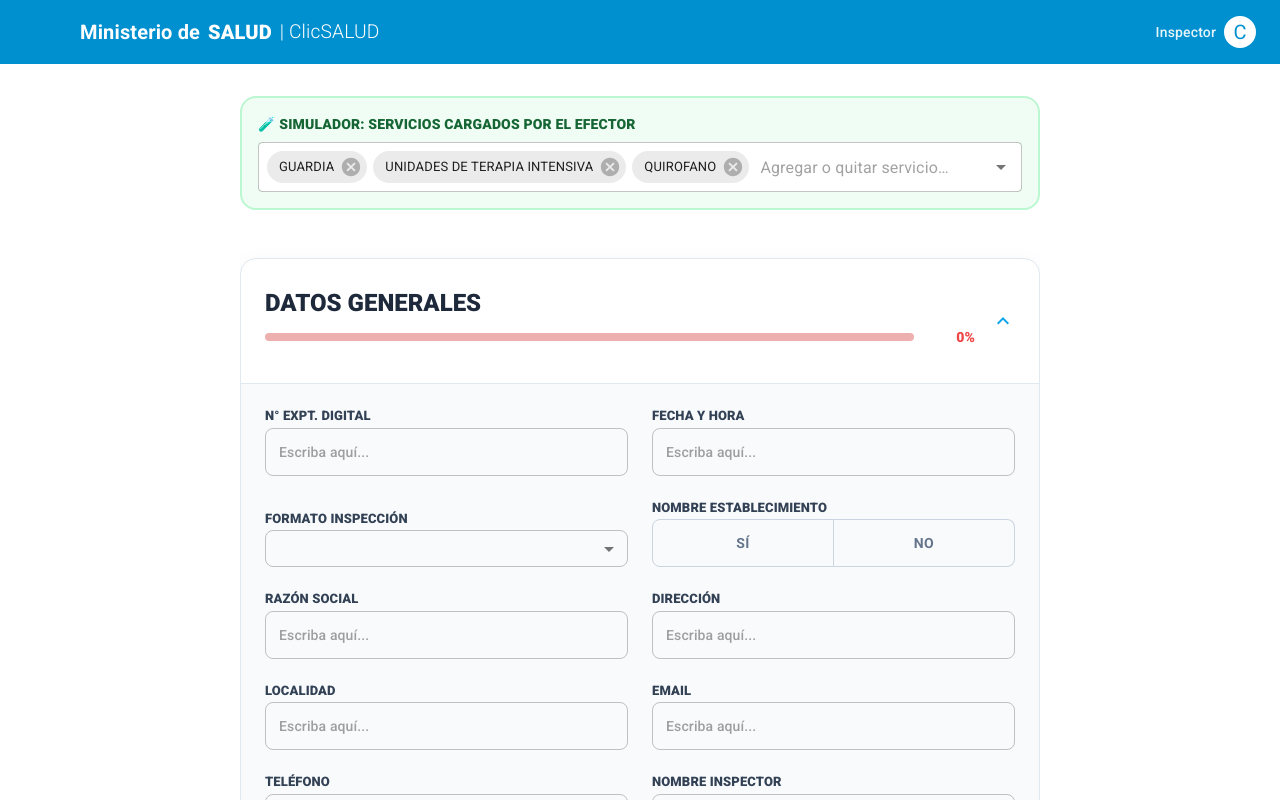
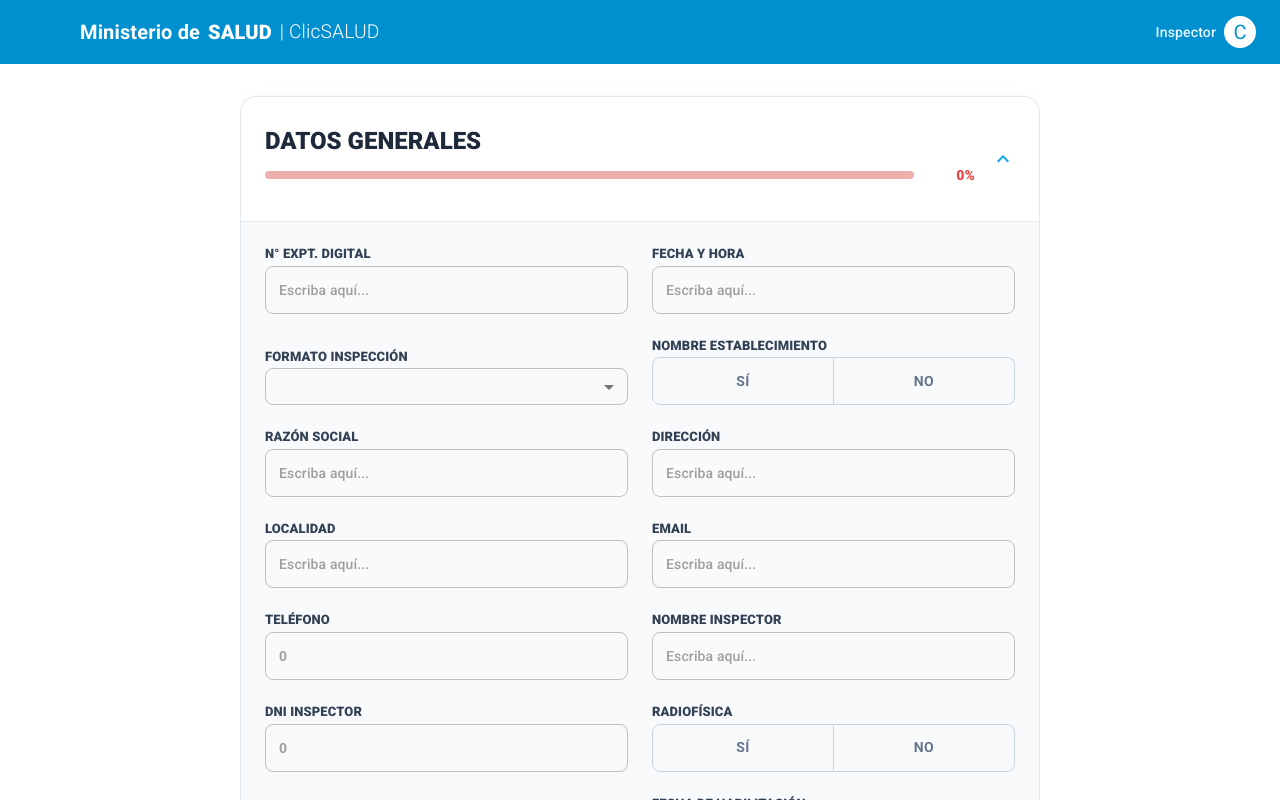
Before and after one commit to azultalavera/clicsalud-prototipos, a React (Vite) app: page /inspector in a window 1280 px wide. Built offline with nearby package versions, Linux system fonts and the light colour scheme; data requests are answered from the project's data file; some icons are missing.

Commit message:
inspeccion 2

```diff
--- a/src/components/efector/HomeEfector.jsx
+++ b/src/components/efector/HomeEfector.jsx
@@ -1,4 +1,4 @@
-import React, { useState, useMemo } from "react";
+import React, { useState, useMemo, useEffect } from "react";
 import {
   Box,
   Typography,
@@ -105,9 +105,18 @@ const HomeEfector = () => {
   const [selectedServices, setSelectedServices] = useState({});
   const [infraSelection, setInfraSelection] = useState({});
   const [equiposCargados, setEquiposCargados] = useState([]);
+  const [rrhhCargado, setRrhhCargado] = useState([]);
   const [isServiceValid, setIsServiceValid] = useState(false);
-  const [isEquipamientoValid, setIsEquipamientoValid] = useState(false); // Solución error línea 100
+  const [isEquipamientoValid, setIsEquipamientoValid] = useState(false);
   const [openModal, setOpenModal] = useState(false);
+
+  // EFECTOR -> INSPECTOR SYNC
+  useEffect(() => {
+    localStorage.setItem("efector_servicios", JSON.stringify(Object.keys(selectedServices)));
+    localStorage.setItem("efector_infra", JSON.stringify(infraSelection));
+    localStorage.setItem("efector_equipos", JSON.stringify(equiposCargados));
+    localStorage.setItem("efector_rrhh", JSON.stringify(rrhhCargado));
+  }, [selectedServices, infraSelection, equiposCargados, rrhhCargado]);
 
   // Moví 'steps' fuera o aseguro su referencia para el useMemo
   const steps = useMemo(
@@ -141,8 +150,12 @@ const HomeEfector = () => {
 
   // Solución error: handleQAFill no se usaba. Podés usarlo en un botón de prueba o borrarlo.
   const handleQAFill = () => {
-    setSelectedServices({ Neonatología: true, Quirófano: true });
-    setInfraSelection({ "Camas UTI": 5 });
+    setSelectedServices({
+      "GUARDIA": true,
+      "UNIDADES DE TERAPIA INTENSIVA": true,
+      "QUIROFANO": true
+    });
+    setInfraSelection({ "Camas UTI": 5, "Salas de Parto": 2 });
     setIsServiceValid(true);
   };
 
@@ -252,6 +265,17 @@ const HomeEfector = () => {
             <Routes>
               <Route path="/" element={<Navigate to="vertramite" replace />} />
               <Route
+                path="actainspeccion"
+                element={
+                  <PantallaInspeccion
+                    serviciosEfector={Object.keys(selectedServices)}
+                    infraEfector={infraSelection}
+                    rrhhEfector={rrhhCargado}
+                    equiposEfector={equiposCargados}
+                  />
+                }
+              />
+              <Route
                 path="servicios"
                 element={
                   <ServicesStep
@@ -265,7 +289,11 @@ const HomeEfector = () => {
               />
               <Route
                 path="rrhh"
-                element={<RRHHStep selectedServices={selectedServices} />}
+                element={<RRHHStep
+                  selectedServices={selectedServices}
+                  rrhhCargado={rrhhCargado}
+                  setRrhhCargado={setRrhhCargado}
+                />}
               />
               <Route
                 path="jefes"
--- a/src/components/efector/steps/RRHHStep.jsx
+++ b/src/components/efector/steps/RRHHStep.jsx
@@ -8,8 +8,8 @@ import DeleteOutlineIcon from '@mui/icons-material/DeleteOutline';
 import AddCircleOutlineIcon from '@mui/icons-material/AddCircleOutline';
 import CheckCircleIcon from '@mui/icons-material/CheckCircle';
 
-const RRHHStep = ({ selectedServices, onValidationSuccess }) => {
-  const [minimos, setMinimos] = useState([]);
+const RRHHStep = ({ selectedServices, rrhhCargado, setRrhhCargado, onValidationSuccess }) => {
+  const [minimos, setMinimos] = useState(rrhhCargado || []);
   const [adicionales, setAdicionales] = useState([]);
   const [revisionEjecutada, setRevisionEjecutada] = useState(false);
 
@@ -45,12 +45,21 @@ const RRHHStep = ({ selectedServices, onValidationSuccess }) => {
       }
     };
 
-    if (selectedServices && Object.keys(selectedServices).length > 0) {
+    if (selectedServices && Object.keys(selectedServices).length > 0 && (!rrhhCargado || rrhhCargado.length === 0)) {
       fetchYFiltrarRRHH();
+    } else if (rrhhCargado && rrhhCargado.length > 0) {
+      setMinimos(rrhhCargado);
     } else {
       setMinimos([]);
     }
   }, [selectedServices]);
+
+  // Sincronizar minimos locales con el padre
+  useEffect(() => {
+    if (setRrhhCargado) {
+       setRrhhCargado(minimos);
+    }
+  }, [minimos]);
 
   // --- FUNCIONES DE MANEJO DE ESTADO ---
 
--- a/src/components/inspeccion/inspector/PantallaInspeccion.jsx
+++ b/src/components/inspeccion/inspector/PantallaInspeccion.jsx
@@ -37,7 +37,12 @@ import {
 
 const DEFAULT_TIPOLOGIA = "CLÍNICAS, SANATORIOS Y HOSPITALES";
 
-const PantallaInspeccion = () => {
+const PantallaInspeccion = ({
+  serviciosEfector: propsServicios,
+  infraEfector: propsInfra,
+  rrhhEfector: propsRrhh,
+  equiposEfector: propsEquipos,
+}) => {
   const [loading, setLoading] = useState(true);
   const [config, setConfig] = useState(null);
   const [inspectorData, setInspectorData] = useState({});
@@ -46,16 +51,44 @@ const PantallaInspeccion = () => {
   const [selectedCategory, setSelectedCategory] = useState("ARQUITECTURA");
   const [selectedSubService, setSelectedSubService] = useState("UTI");
   const [serviciosEfector, setServiciosEfector] = useState([]);
+  const [infraEfector, setInfraEfector] = useState({});
+  const [rrhhEfector, setRrhhEfector] = useState([]);
+  const [equiposEfector, setEquiposEfector] = useState([]);
 
   useEffect(() => {
-    if (config?.servicios && serviciosEfector.length === 0) {
-      setServiciosEfector([
-        "GUARDIA",
-        "UNIDADES DE TERAPIA INTENSIVA",
-        "QUIROFANO",
-      ]);
+    const loadFromCache = () => {
+      const cachedSrv = localStorage.getItem("efector_servicios");
+      const cachedInfra = localStorage.getItem("efector_infra");
+      const cachedRrhh = localStorage.getItem("efector_rrhh");
+      const cachedEquipos = localStorage.getItem("efector_equipos");
+      if (cachedSrv) setServiciosEfector(JSON.parse(cachedSrv));
+      if (cachedInfra) setInfraEfector(JSON.parse(cachedInfra));
+      if (cachedRrhh) setRrhhEfector(JSON.parse(cachedRrhh));
+      if (cachedEquipos) setEquiposEfector(JSON.parse(cachedEquipos));
+    };
+
+    // 1. Prioridad: Props
+    if (propsServicios) {
+      setServiciosEfector(propsServicios);
+      setInfraEfector(propsInfra || {});
+      setRrhhEfector(propsRrhh || []);
+      setEquiposEfector(propsEquipos || []);
+    } else {
+      // 2. Fallback: LocalStorage
+      loadFromCache();
     }
-  }, [config]);
+
+    // 3. Escuchar cambios en otras pestañas (Sincronización automática)
+    const handleStorageChange = (e) => {
+      if (e.key?.startsWith("efector_")) {
+        loadFromCache();
+      }
+    };
+    window.addEventListener("storage", handleStorageChange);
+    return () => window.removeEventListener("storage", handleStorageChange);
+  }, [propsServicios, propsInfra, propsRrhh, propsEquipos]);
+
+
 
   useEffect(() => {
     const fetchData = async () => {
@@ -88,7 +121,6 @@ const PantallaInspeccion = () => {
     HEMODIALISIS: ["HEMODIALISIS", "DIALISIS"],
   };
 
-  // Filtrar los chips de subservicios que realmente están cargados por el efector
   const activeSubServicios = SUBSERVICIOS.filter((sub) => {
     return serviciosEfector.some((srvName) => {
       const isMatch = TARGET_MAPPINGS[sub]?.some((k) =>
@@ -102,7 +134,6 @@ const PantallaInspeccion = () => {
     });
   });
 
-  // Si el sub-servicio actual ya no está activo, seleccionar el primero disponible
   useEffect(() => {
     if (
       activeSubServicios.length > 0 &&
@@ -135,7 +166,6 @@ const PantallaInspeccion = () => {
     );
   }
 
-  // AGRUPACIÓN: DATOS GENERALES vs OTROS SERVICIOS
   const datosGeneralesSrv = config?.servicios?.find((s) =>
     s.name?.toUpperCase().includes("DATOS GENERALES"),
   );
@@ -177,7 +207,6 @@ const PantallaInspeccion = () => {
     },
   ];
 
-  // Lógica de porcentaje de Completitud
   const getFlatFields = (sectionsObj) => {
     return sectionsObj?.flatMap((sec) => sec.fields || []) || [];
   };
@@ -246,7 +275,7 @@ const PantallaInspeccion = () => {
         display: "flex",
         flexDirection: "column",
         minHeight: "calc(100vh - 64px)",
-        width: "95%",
+        width: "89%",
         bgcolor: "#ffffff",
         overflowX: "hidden",
         mx: "auto",
@@ -255,47 +284,6 @@ const PantallaInspeccion = () => {
         pb: 10,
       }}
     >
-      {/* SIMULADOR DE EFECTOR (Para Pruebas) */}
-      <Box
-        sx={{
-          mb: 4,
-          p: 2,
-          bgcolor: "#f0fdf4",
-          borderRadius: 4,
-          border: "2px solid #bbf7d0",
-        }}
-      >
-        <Typography
-          variant="body2"
-          sx={{
-            fontWeight: 800,
-            color: "#166534",
-            mb: 1,
-            textTransform: "uppercase",
-          }}
-        >
-          🧪 SIMULADOR: Servicios cargados por el Efector
-        </Typography>
-        <Autocomplete
-          multiple
-          options={allServiceNames.filter(
-            (n) => !n.includes("DATOS GENERALES"),
-          )}
-          value={serviciosEfector}
-          onChange={(e, newVal) => setServiciosEfector(newVal)}
-          renderInput={(params) => (
-            <TextField
-              {...params}
-              variant="outlined"
-              size="small"
-              placeholder="Agregar o quitar servicios..."
-              sx={{ bgcolor: "white", borderRadius: 2 }}
-            />
-          )}
-        />
-      </Box>
-
-      {/* DATOS GENERALES Acordeon */}
       {datosGeneralesSrv && (
         <Accordion
           expanded={expandedDatosGenerales}
@@ -374,7 +362,6 @@ const PantallaInspeccion = () => {
         </Accordion>
       )}
 
-      {/* NAVEGACIÓN PRINCIPAL: ICONOS TIPO STEPPER */}
       <Box
         sx={{
           display: "flex",
@@ -386,7 +373,6 @@ const PantallaInspeccion = () => {
           position: "relative",
         }}
       >
-        {/* Linea conectora de fondo */}
         <Box
           sx={{
             position: "absolute",
@@ -451,7 +437,6 @@ const PantallaInspeccion = () => {
         })}
       </Box>
 
-      {/* APARTADOS SECUNDARIOS PARA "SERVICIOS" */}
       {selectedCategory === "SERVICIOS" && (
         <Box
           sx={{
@@ -508,10 +493,8 @@ const PantallaInspeccion = () => {
         </Box>
       )}
 
-      {/* ESPACIADOR SI NO ESTAMOS EN SERVICIOS */}
       {selectedCategory !== "SERVICIOS" && <Box sx={{ mb: 4 }} />}
 
-      {/* CONTENIDO REAGRUPADO */}
       <Box
         sx={{ display: "flex", flexDirection: "column", gap: 2, flexGrow: 1 }}
       >
@@ -522,7 +505,6 @@ const PantallaInspeccion = () => {
             const isTargetService = TARGET_MAPPINGS[selectedSubService]?.some(
               (k) => srv.name?.toUpperCase().includes(k),
             );
-            // Evitar que "TERAPIA INTENSIVA" engulla pediátricos si no estamos en UTIP
             const isExcluded =
               selectedSubService === "UTI" &&
               (srv.name?.toUpperCase().includes("PEDIATRICA") ||
@@ -582,7 +564,6 @@ const PantallaInspeccion = () => {
                     {srv.name}
                   </Typography>
                 </Box>
-                {/* BARRA DE PROGRESO DE ESTE BLOQUE */}
                 {renderProgressBar(blockStats)}
               </Box>
 
@@ -606,9 +587,38 @@ const PantallaInspeccion = () => {
                   selectedCategory === "RECURSOS HUMANOS" ||
                   selectedCategory === "SALAS Y CAMAS" ? (
                     <VerificationTable
-                      fields={section.fields}
+                      fields={section.fields.filter((f) => {
+                        // FILTRO POR SALAS Y CAMAS
+                        if (selectedCategory === "SALAS Y CAMAS") {
+                          const name = f.label || f.name;
+                          return infraEfector[name] > 0;
+                        }
+                        // FILTRO POR RECURSOS HUMANOS
+                        if (selectedCategory === "RECURSOS HUMANOS") {
+                          return rrhhEfector.some(
+                            (r) =>
+                              (r.especialidad === f.especialidad ||
+                                r.tipoPlantel === f.tipoPlantel) &&
+                              r.origen === srv.name &&
+                              r.cantidadCargada > 0,
+                          );
+                        }
+                        // FILTRO POR EQUIPAMIENTO
+                        if (selectedCategory === "EQUIPAMIENTO") {
+                          return equiposEfector.some(
+                            (e) =>
+                              e.equipamiento === f.equipamiento &&
+                              e.origen === srv.name,
+                          );
+                        }
+                        return true;
+                      })}
                       inspectorData={inspectorData}
                       onChange={handleFieldChange}
+                      infraEfector={infraEfector}
+                      rrhhEfector={rrhhEfector}
+                      equiposEfector={equiposEfector}
+                      currentSrvName={srv.name}
                     />
                   ) : (
                     <Box
@@ -636,7 +646,6 @@ const PantallaInspeccion = () => {
         })}
       </Box>
 
-      {/* BOTÓN FINALIZAR MANTENIDO AL FONDO */}
       <Stack direction="row" spacing={3} sx={{ mt: 8 }}>
         <Button
           fullWidth
@@ -658,7 +667,6 @@ const PantallaInspeccion = () => {
   );
 };
 
-/* COMPONENTE DE CAMPO (LISTA VERTICAL) */
 const FieldItem = ({ field, value, onChange }) => {
   const renderInput = () => {
     switch (field.type) {
@@ -841,8 +849,15 @@ const FieldItem = ({ field, value, onChange }) => {
   );
 };
 
-/* COMPONENTE DE TABLA PARA EQUIPAMIENTO, RRHH, Y SALAS Y CAMAS */
-const VerificationTable = ({ fields, inspectorData, onChange }) => {
+const VerificationTable = ({
+  fields,
+  inspectorData,
+  onChange,
+  infraEfector,
+  rrhhEfector,
+  equiposEfector,
+  currentSrvName,
+}) => {
   return (
     <TableContainer
       component={Paper}
@@ -889,9 +904,36 @@ const VerificationTable = ({ fields, inspectorData, onChange }) => {
             const valorObj = currentVal.valor || "";
             const obsText = currentVal.obs || "";
 
-            // Intenta extraer el valor declarado desde varias fuentes
-            const valorDeclarado =
+            let valorDeclarado =
               field.cantidadMinima ?? field.valorDeclarado ?? 1;
+
+            // 1. INFRAESTRUCTURA (Camas/Salas)
+            const name = field.label || field.name;
+            if (infraEfector && infraEfector[name] !== undefined) {
+              valorDeclarado = infraEfector[name];
+            }
+
+            // 2. RECURSOS HUMANOS
+            if (rrhhEfector && rrhhEfector.length > 0) {
+              const rrhhMatch = rrhhEfector.find(
+                (r) =>
+                  (r.especialidad === field.especialidad ||
+                    r.tipoPlantel === field.tipoPlantel) &&
+                  r.origen === currentSrvName,
+              );
+              if (rrhhMatch) valorDeclarado = rrhhMatch.cantidadCargada;
+            }
+
+            // 3. EQUIPAMIENTO
+            if (equiposEfector && equiposEfector.length > 0) {
+              const equipoMatch = equiposEfector.filter(
+                (e) =>
+                  e.equipamiento === field.equipamiento &&
+                  e.origen === currentSrvName,
+              );
+              if (equipoMatch.length > 0) valorDeclarado = equipoMatch.length;
+            }
+
             const isNumeric = !isNaN(valorDeclarado);
             const hasError =
               isObservado &&
```
